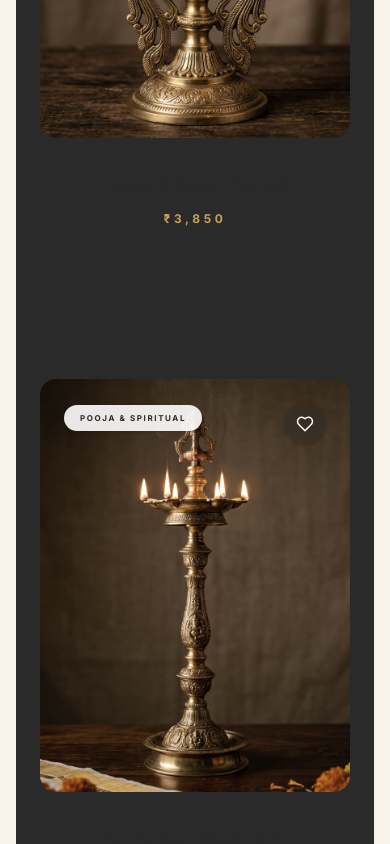
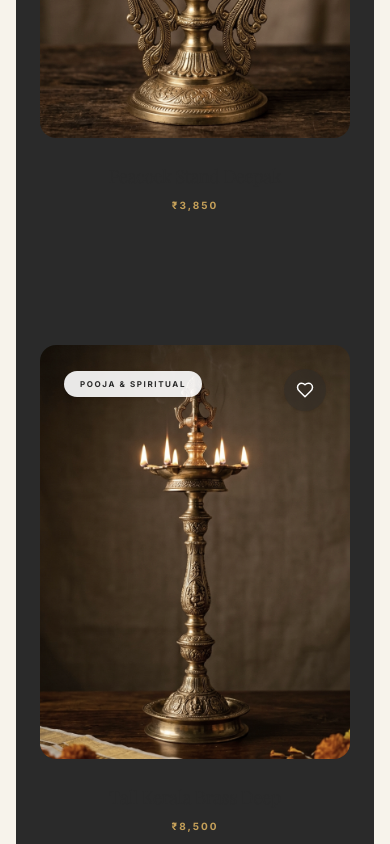
Before and after one commit to shantanutewari12/vh-internationall, a Next.js app: page / in a window 390 px wide. Shown: the part 2640-3484 px from the top of the page. Built offline with nearby package versions, Linux system fonts and the light colour scheme; no server answers; a web font is replaced by a local one.

Commit message:
Make Product Card responsive

```diff
--- a/src/components/ui/product-card.tsx
+++ b/src/components/ui/product-card.tsx
@@ -104,10 +104,10 @@ export const ProductCard = React.memo(function ProductCard({ product }: { produc
         </button>
       </div>
 
-      <div className="py-8 px-2 text-center">
-        <h3 className="text-xl md:text-2xl font-serif text-charcoal mb-3 tracking-tight group-hover:text-brass transition-colors duration-500">{product.name}</h3>
-        <p className="text-[12px] uppercase tracking-[0.3em] font-bold text-brass mb-4">₹{product.price.toLocaleString()}</p>
-        <p className="text-xs text-foreground/40 font-light leading-relaxed max-w-[250px] mx-auto line-clamp-2 italic opacity-0 group-hover:opacity-100 transition-opacity duration-700">
+      <div className="py-6 sm:py-8 px-2 text-center">
+        <h3 className="text-lg sm:text-xl md:text-2xl font-serif text-charcoal mb-2 sm:mb-3 tracking-tight group-hover:text-brass transition-colors duration-500">{product.name}</h3>
+        <p className="text-[10px] sm:text-[12px] uppercase tracking-[0.2em] sm:tracking-[0.3em] font-bold text-brass mb-3 sm:mb-4">₹{product.price.toLocaleString()}</p>
+        <p className="text-[10px] sm:text-xs text-foreground/40 font-light leading-relaxed max-w-[250px] mx-auto line-clamp-2 italic opacity-0 group-hover:opacity-100 transition-opacity duration-700">
           {product.description}
         </p>
       </div>
```
